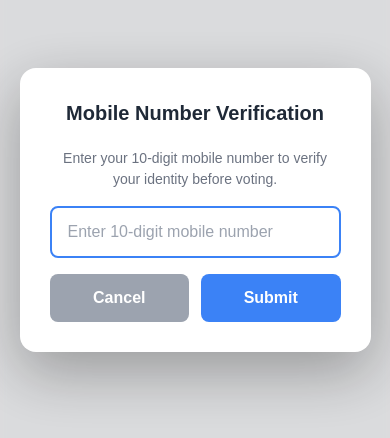
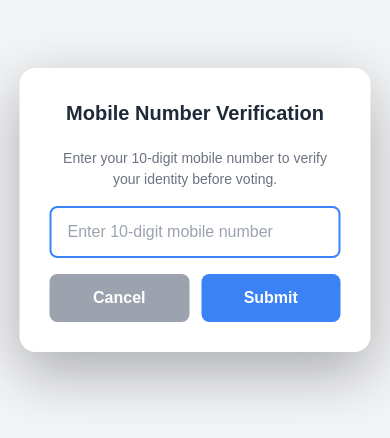
Before and after one commit to kherwalbazaar/EVM-Machine, a website: page index.html in a window 390 px wide. Shown: the part 212-650 px from the top of the page. Drawn offline with nearby package versions, Linux system fonts and the light colour scheme.

Commit message:
Remove mobile-modal wrapper, keep only mobile-container

```diff
--- a/index.html
+++ b/index.html
@@ -445,29 +445,23 @@
     }
 
     /* Mobile Number Verification Popup */
-    .mobile-modal {
+    .mobile-container {
       position: fixed;
-      inset: 0;
-      background: rgba(0,0,0,0.1);
-      -webkit-backdrop-filter: blur(5px);
-      backdrop-filter: blur(5px);
-      display: none;
-      justify-content: center;
-      align-items: center;
-      z-index: 1000;
-    }
-
-    .mobile-modal.show {
-      display: flex;
-    }
-
-    .mobile-container {
+      top: 50%;
+      left: 50%;
+      transform: translate(-50%, -50%);
       background: white;
       padding: 30px;
       border-radius: 16px;
       width: 90%;
       max-width: 400px;
       box-shadow: 0 20px 60px rgba(0,0,0,0.3);
+      display: none;
+      z-index: 1000;
+    }
+
+    .mobile-container.show {
+      display: block;
     }
 
     .mobile-container h3 {
@@ -736,7 +730,7 @@
     // Show mobile verification modal
     function showMobileModal(index) {
       currentVoteIndex = index;
-      document.getElementById('mobile-modal').classList.add('show');
+      document.getElementById('mobile-container').classList.add('show');
       document.getElementById('mobile-input').value = '';
       document.getElementById('mobile-error').textContent = '';
       document.getElementById('mobile-input').focus();
@@ -744,7 +738,7 @@
 
     // Close mobile verification modal
     function closeMobileModal() {
-      document.getElementById('mobile-modal').classList.remove('show');
+      document.getElementById('mobile-container').classList.remove('show');
       currentVoteIndex = null;
     }
 
@@ -1018,8 +1012,7 @@
   </div>
 
 <!-- Mobile Number Verification Modal -->
-  <div id="mobile-modal" class="mobile-modal">
-    <div class="mobile-container">
+  <div id="mobile-container" class="mobile-container">
     <h3>Mobile Number Verification</h3>
     <p class="mobile-info">Enter your 10-digit mobile number to verify your identity before voting.</p>
     <div id="mobile-error" class="mobile-error"></div>
@@ -1029,7 +1022,6 @@
       <button class="mobile-submit" onclick="submitMobileNumber()">Submit</button>
     </div>
   </div>
-  </div>
 
 </body>
 </html>
```
Lines whose indentation alone changed are shown as unchanged.
